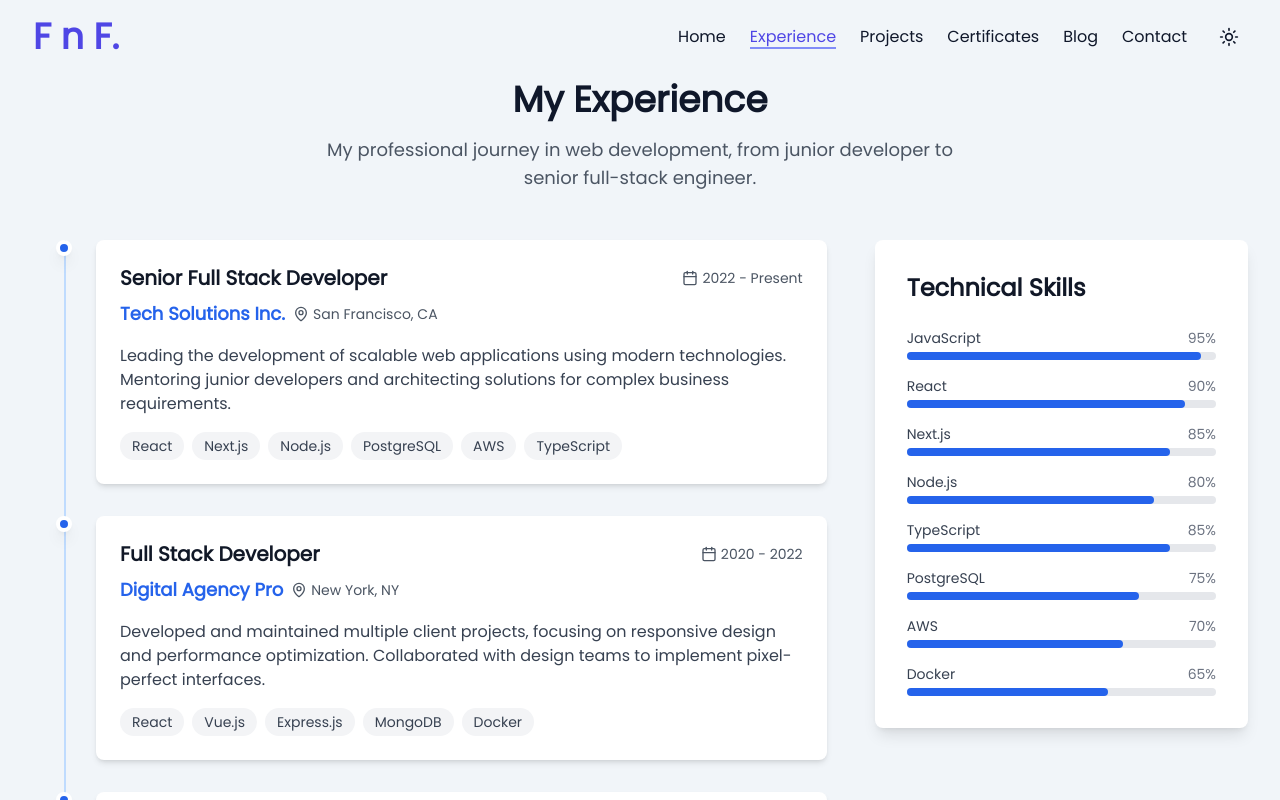
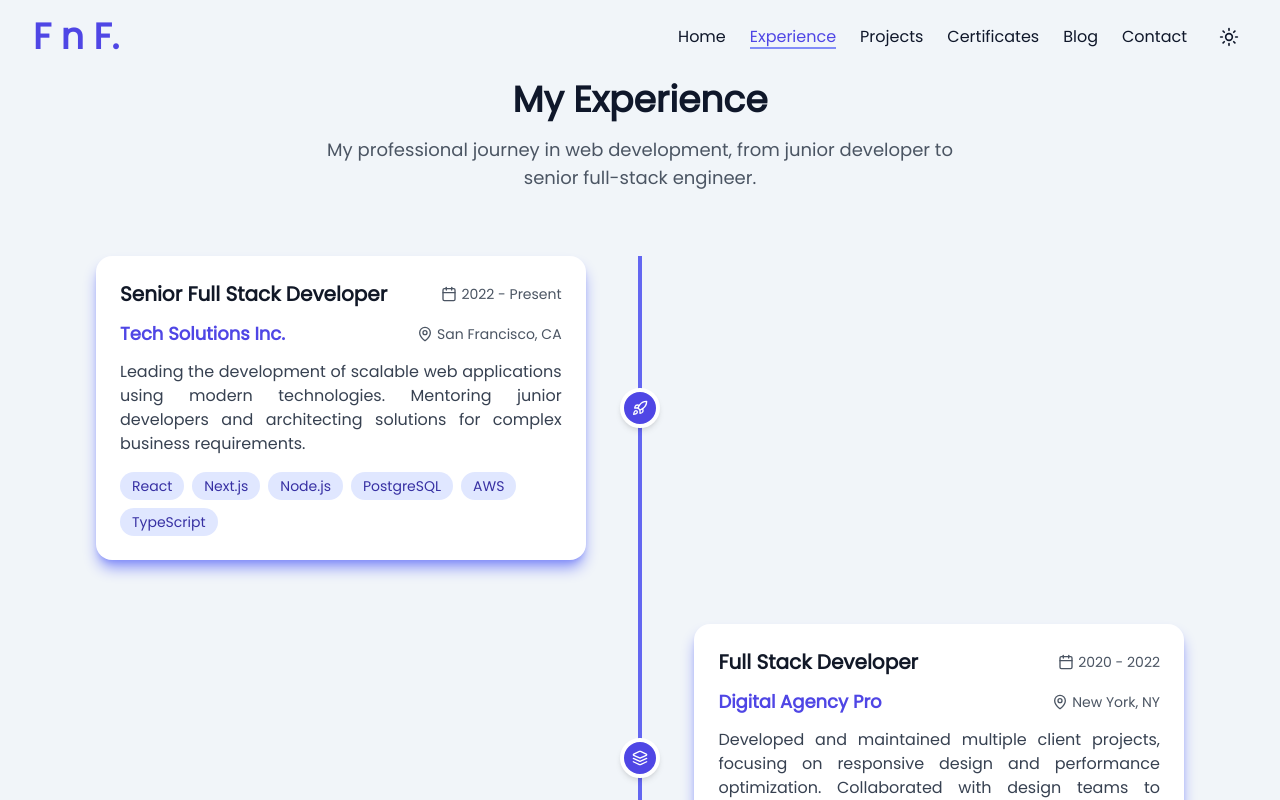
Before and after one commit to faqihfnf/fnf-portofolio, a Next.js app: page /experience in a window 1280 px wide. Shown: the top 800 px of the page. Built offline with nearby package versions, Linux system fonts and the light colour scheme.

Commit message:
update experience page

```diff
--- a/app/experience/page.tsx
+++ b/app/experience/page.tsx
@@ -3,57 +3,14 @@
 import { motion } from "framer-motion";
 import ExperienceTimeline from "@/components/ui/experience-timeline";
 
-const experiences = [
-  {
-    title: "Senior Full Stack Developer",
-    company: "Tech Solutions Inc.",
-    location: "San Francisco, CA",
-    period: "2022 - Present",
-    description: "Leading the development of scalable web applications using modern technologies. Mentoring junior developers and architecting solutions for complex business requirements.",
-    technologies: ["React", "Next.js", "Node.js", "PostgreSQL", "AWS", "TypeScript"],
-  },
-  {
-    title: "Full Stack Developer",
-    company: "Digital Agency Pro",
-    location: "New York, NY",
-    period: "2020 - 2022",
-    description: "Developed and maintained multiple client projects, focusing on responsive design and performance optimization. Collaborated with design teams to implement pixel-perfect interfaces.",
-    technologies: ["React", "Vue.js", "Express.js", "MongoDB", "Docker"],
-  },
-  {
-    title: "Frontend Developer",
-    company: "StartupXYZ",
-    location: "Austin, TX",
-    period: "2019 - 2020",
-    description: "Built responsive web applications and implemented modern UI/UX designs. Worked in an agile environment with rapid prototyping and iterative development.",
-    technologies: ["JavaScript", "React", "SASS", "Webpack", "Git"],
-  },
-  {
-    title: "Junior Web Developer",
-    company: "Web Development Co.",
-    location: "Remote",
-    period: "2018 - 2019",
-    description: "Started my professional journey developing websites and web applications. Learned best practices in coding, version control, and project management.",
-    technologies: ["HTML", "CSS", "JavaScript", "PHP", "MySQL"],
-  },
-];
-
-const skills = [
-  { name: "JavaScript", level: 95 },
-  { name: "React", level: 90 },
-  { name: "Next.js", level: 85 },
-  { name: "Node.js", level: 80 },
-  { name: "TypeScript", level: 85 },
-  { name: "PostgreSQL", level: 75 },
-  { name: "AWS", level: 70 },
-  { name: "Docker", level: 65 },
-];
+import { Briefcase, Code, Layers, Rocket } from "lucide-react";
+import { experiences } from "@/data/experiences";
 
 export default function ExperiencePage() {
   return (
     <div className="min-h-screen py-20">
-      <div className="max-w-7xl mx-auto px-4 sm:px-6 lg:px-8">
-        <div className="text-center mb-12">
+      <div className="max-w-6xl mx-auto px-4 sm:px-6 lg:px-8">
+        <div className="text-center mb-16">
           <motion.h1 className="text-4xl font-bold mb-4" initial={{ opacity: 0, y: 20 }} animate={{ opacity: 1, y: 0 }} transition={{ duration: 0.8 }}>
             My Experience
           </motion.h1>
@@ -62,32 +19,8 @@ export default function ExperiencePage() {
           </motion.p>
         </div>
 
-        <div className="grid grid-cols-1 lg:grid-cols-3 gap-12">
-          {/* Timeline */}
-          <div className="lg:col-span-2">
-            <ExperienceTimeline experiences={experiences} />
-          </div>
-
-          {/* Skills */}
-          <div>
-            <motion.div className="bg-white p-8 rounded-lg shadow-lg" initial={{ opacity: 0, x: 20 }} animate={{ opacity: 1, x: 0 }} transition={{ duration: 0.8 }}>
-              <h2 className="text-2xl font-bold text-gray-900 mb-6">Technical Skills</h2>
-              <div className="space-y-4">
-                {skills.map((skill, index) => (
-                  <motion.div key={skill.name} initial={{ opacity: 0, x: 20 }} animate={{ opacity: 1, x: 0 }} transition={{ duration: 0.8, delay: index * 0.1 }}>
-                    <div className="flex justify-between items-center mb-1">
-                      <span className="text-sm font-medium text-gray-700">{skill.name}</span>
-                      <span className="text-sm text-gray-500">{skill.level}%</span>
-                    </div>
-                    <div className="w-full bg-gray-200 rounded-full h-2">
-                      <motion.div className="bg-blue-600 h-2 rounded-full" initial={{ width: 0 }} animate={{ width: `${skill.level}%` }} transition={{ duration: 1, delay: index * 0.1 }} />
-                    </div>
-                  </motion.div>
-                ))}
-              </div>
-            </motion.div>
-          </div>
-        </div>
+        {/* Timeline */}
+        <ExperienceTimeline experiences={experiences} />
       </div>
     </div>
   );
--- a/components/ui/experience-timeline.tsx
+++ b/components/ui/experience-timeline.tsx
@@ -2,6 +2,7 @@
 
 import { motion } from "framer-motion";
 import { Calendar, MapPin } from "lucide-react";
+import React from "react";
 
 interface ExperienceItem {
   title: string;
@@ -9,7 +10,8 @@ interface ExperienceItem {
   location: string;
   period: string;
   description: string;
-  technologies: string[];
+  technologies?: string[];
+  icon?: React.ReactNode;
 }
 
 interface ExperienceTimelineProps {
@@ -19,54 +21,57 @@ interface ExperienceTimelineProps {
 export default function ExperienceTimeline({ experiences }: ExperienceTimelineProps) {
   return (
     <div className="relative">
-      {/* Timeline line */}
-      <div className="absolute left-8 top-0 bottom-0 w-0.5 bg-blue-200"></div>
+      {/* Garis timeline di tengah */}
+      <div className="absolute left-1/2 top-0 bottom-0 w-1 bg-indigo-500 transform -translate-x-1/2"></div>
 
-      <div className="space-y-8">
-        {experiences.map((experience, index) => (
+      <div className="space-y-16">
+        {experiences.map((exp, index) => {
+          const isLeft = index % 2 === 0;
+          return (
             <motion.div
               key={index}
-            className="relative flex items-start"
-            initial={{ opacity: 0, x: -20 }}
-            animate={{ opacity: 1, x: 0 }}
-            transition={{ duration: 0.5, delay: index * 0.1 }}
+              className={`relative flex flex-col md:flex-row items-center ${isLeft ? "md:justify-start" : "md:justify-end"}`}
+              initial={{ opacity: 0, y: 30 }}
+              animate={{ opacity: 1, y: 0 }}
+              transition={{ duration: 0.6, delay: index * 0.2 }}
             >
-            {/* Timeline dot */}
-            <div className="absolute left-6 w-4 h-4 bg-blue-600 rounded-full border-4 border-white shadow-lg"></div>
+              {/* Titik timeline → diganti jadi icon */}
+              <div className="absolute left-1/2 transform -translate-x-1/2 w-10 h-10 bg-indigo-600 rounded-full border-4 border-white shadow-md z-10 flex items-center justify-center">{exp.icon ? exp.icon : null}</div>
 
-            {/* Content */}
-            <div className="ml-16 bg-white p-6 rounded-lg shadow-md hover:shadow-lg transition-shadow">
-              <div className="flex flex-col sm:flex-row sm:items-center sm:justify-between mb-2">
-                <h3 className="text-xl font-bold text-gray-900">{experience.title}</h3>
-                <div className="flex items-center text-gray-600 text-sm">
+              {/* Card */}
+              <div className={`mt-8 md:mt-0 md:w-[45%] bg-white dark:bg-slate-800 p-6 rounded-2xl shadow-lg  shadow-indigo-400 transition-shadow relative z-0 ${isLeft ? "md:mr-auto md:text-right" : "md:ml-auto md:text-left"}`}>
+                <div className="flex flex-col sm:flex-row sm:items-center justify-between mb-3">
+                  <h3 className="text-xl font-bold text-gray-900 dark:text-white">{exp.title}</h3>
+                  <div className="flex items-center text-gray-600 dark:text-gray-300 text-sm mt-2 sm:mt-0 sm:ml-4">
                     <Calendar size={16} className="mr-1" />
-                  {experience.period}
+                    {exp.period}
                   </div>
                 </div>
 
-              <div className="flex flex-col sm:flex-row sm:items-center gap-2 mb-4">
-                <h4 className="text-lg font-semibold text-blue-600">{experience.company}</h4>
-                <div className="flex items-center text-gray-600 text-sm">
+                <div className="flex flex-col sm:flex-row sm:items-center justify-between gap-2 mb-3">
+                  <h4 className="text-lg font-semibold text-indigo-600 dark:text-indigo-500">{exp.company}</h4>
+                  <div className="flex items-center text-gray-600 dark:text-gray-300 text-sm">
                     <MapPin size={16} className="mr-1" />
-                  {experience.location}
+                    {exp.location}
                   </div>
                 </div>
 
-              <p className="text-gray-700 mb-4">{experience.description}</p>
+                <p className="text-gray-700 text-justify dark:text-gray-200 mb-4">{exp.description}</p>
 
+                {/* Badge technologies */}
+                {exp.technologies && exp.technologies.length > 0 && (
                   <div className="flex flex-wrap gap-2">
-                {experience.technologies.map((tech, techIndex) => (
-                  <span
-                    key={techIndex}
-                    className="px-3 py-1 bg-gray-100 text-gray-700 text-sm rounded-full"
-                  >
+                    {exp.technologies.map((tech, techIndex) => (
+                      <span key={techIndex} className="px-3 py-1 bg-indigo-100 text-indigo-800 dark:bg-indigo-900 dark:text-indigo-100 text-sm font-medium rounded-full">
                         {tech}
                       </span>
                     ))}
                   </div>
+                )}
               </div>
             </motion.div>
-        ))}
+          );
+        })}
       </div>
     </div>
   );
--- /dev/null
+++ b/data/experiences.tsx
@@ -0,0 +1,51 @@
+import { Briefcase, Code, Layers, Rocket } from "lucide-react";
+import { ReactNode } from "react";
+
+export interface ExperienceItem {
+  title: string;
+  company: string;
+  location: string;
+  period: string;
+  description: string;
+  icon?: ReactNode;
+  technologies?: string[];
+}
+
+export const experiences: ExperienceItem[] = [
+  {
+    title: "Senior Full Stack Developer",
+    company: "Tech Solutions Inc.",
+    location: "San Francisco, CA",
+    period: "2022 - Present",
+    description: "Leading the development of scalable web applications using modern technologies. Mentoring junior developers and architecting solutions for complex business requirements.",
+    icon: <Rocket className="w-4 h-4 text-white" />,
+    technologies: ["React", "Next.js", "Node.js", "PostgreSQL", "AWS", "TypeScript"],
+  },
+  {
+    title: "Full Stack Developer",
+    company: "Digital Agency Pro",
+    location: "New York, NY",
+    period: "2020 - 2022",
+    description: "Developed and maintained multiple client projects, focusing on responsive design and performance optimization. Collaborated with design teams to implement pixel-perfect interfaces.",
+    icon: <Layers className="w-4 h-4 text-white" />,
+    technologies: ["React", "Vue.js", "Express.js", "MongoDB", "Docker"],
+  },
+  {
+    title: "Frontend Developer",
+    company: "StartupXYZ",
+    location: "Austin, TX",
+    period: "2019 - 2020",
+    description: "Built responsive web applications and implemented modern UI/UX designs. Worked in an agile environment with rapid prototyping and iterative development.",
+    icon: <Code className="w-4 h-4 text-white" />,
+    technologies: ["JavaScript", "React", "SASS", "Webpack", "Git"],
+  },
+  {
+    title: "Junior Web Developer",
+    company: "Web Development Co.",
+    location: "Remote",
+    period: "2018 - 2019",
+    description: "Started my professional journey developing websites and web applications. Learned best practices in coding, version control, and project management.",
+    icon: <Briefcase className="w-4 h-4 text-white" />,
+    technologies: ["HTML", "CSS", "JavaScript", "PHP", "MySQL"],
+  },
+];
```
Also changed, not shown: data/myservices.tsx (renamed from data/myservices.ts). Lines whose indentation alone changed are shown as unchanged.
